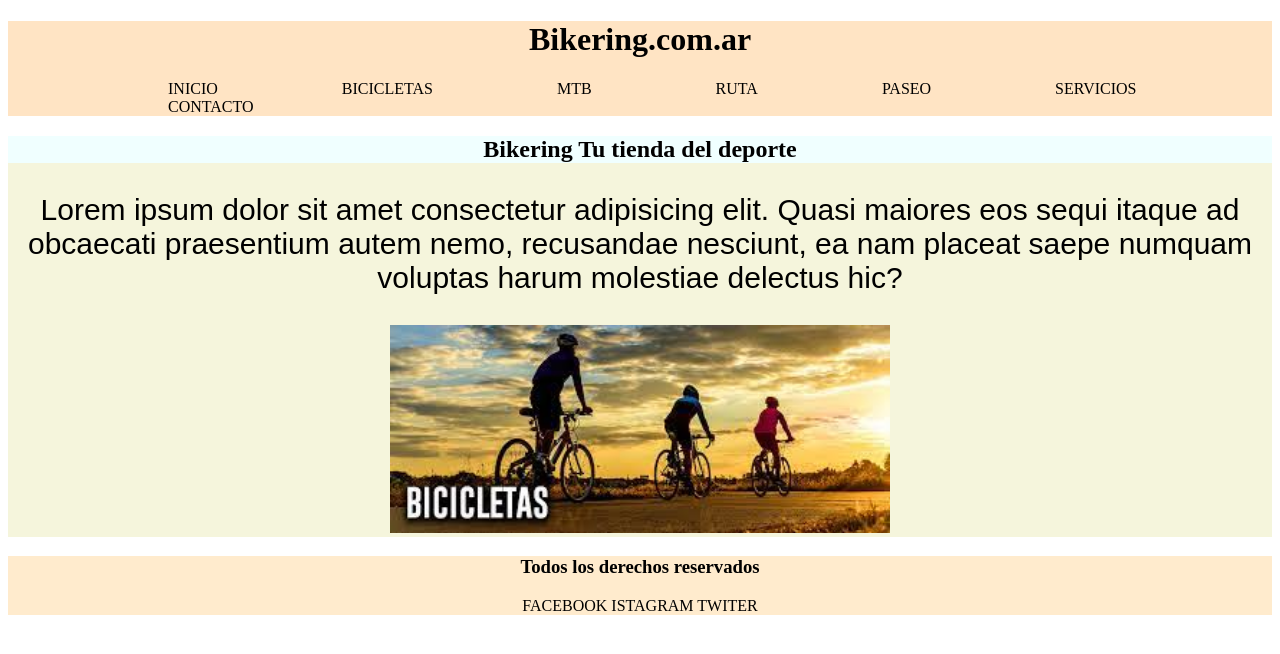
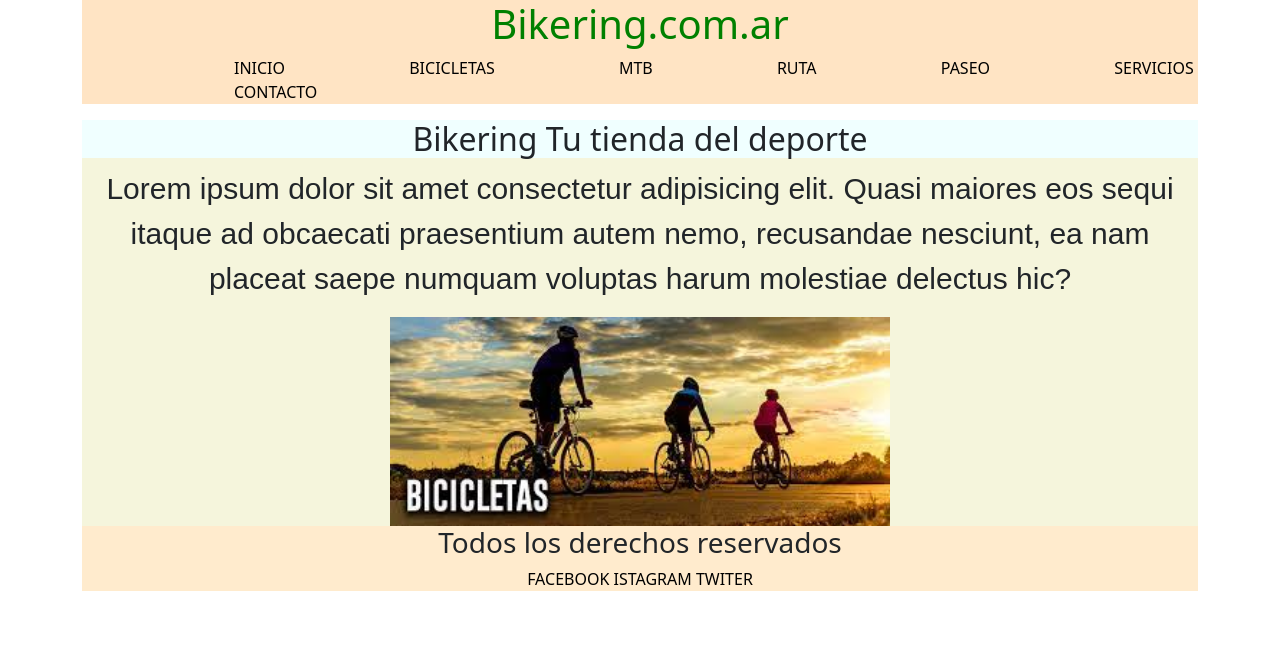
Before and after one commit to Gerard-ger/SegundaPre-entrega, a plain HTML site: page index.html in a window 1280 px wide. Drawn offline with nearby package versions, Linux system fonts and the light colour scheme.

Commit message:
Agregamos bootstrap

```diff
--- a/CSS/estilo.css
+++ b/CSS/estilo.css
@@ -9,7 +9,7 @@ a {
 
 h1 {
     text-align: center;
-    color: black;
+    color: green;
 }
 
 header {
--- a/index.html
+++ b/index.html
@@ -5,10 +5,12 @@
     <meta http-equiv="X-UA-Compatible" content="IE=edge">
     <meta name="viewport" content="width=device-width, initial-scale=1.0">
     <title>Bikering</title>
+    <!-- CSS only -->
+    <link href="https://cdn.jsdelivr.net/npm/bootstrap@5.2.2/dist/css/bootstrap.min.css" rel="stylesheet" integrity="sha384-Zenh87qX5JnK2Jl0vWa8Ck2rdkQ2Bzep5IDxbcnCeuOxjzrPF/et3URy9Bv1WTRi" crossorigin="anonymous">
     <!-- CSS -->
     <link rel="stylesheet" href="CSS/estilo.css">
 </head>
-<body>
+<body class="container">
     <header>
         <h1>Bikering.com.ar</h1>
         <nav>
@@ -38,5 +40,7 @@
         <a href="">Facebook</a>  <a href="">Istagram</a>  <a href="">Twiter</a>
     </footer>
 
+    <!-- JavaScript Bundle with Popper -->
+        <script src="https://cdn.jsdelivr.net/npm/bootstrap@5.2.2/dist/js/bootstrap.bundle.min.js" integrity="sha384-OERcA2EqjJCMA+/3y+gxIOqMEjwtxJY7qPCqsdltbNJuaOe923+mo//f6V8Qbsw3" crossorigin="anonymous"></script>
 </body>
 </html>
```
